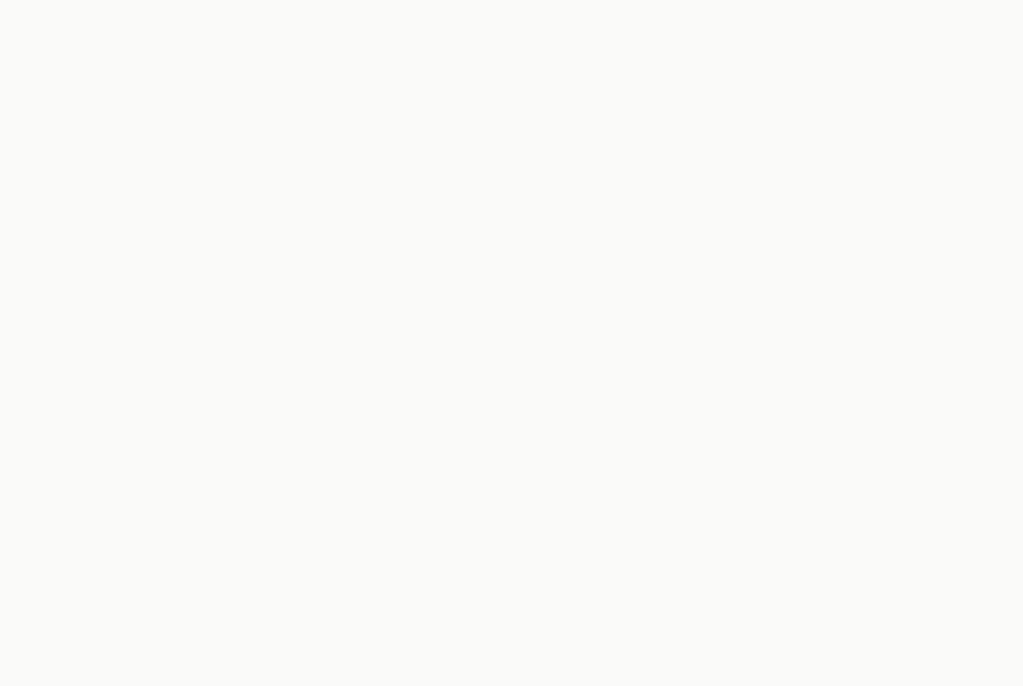
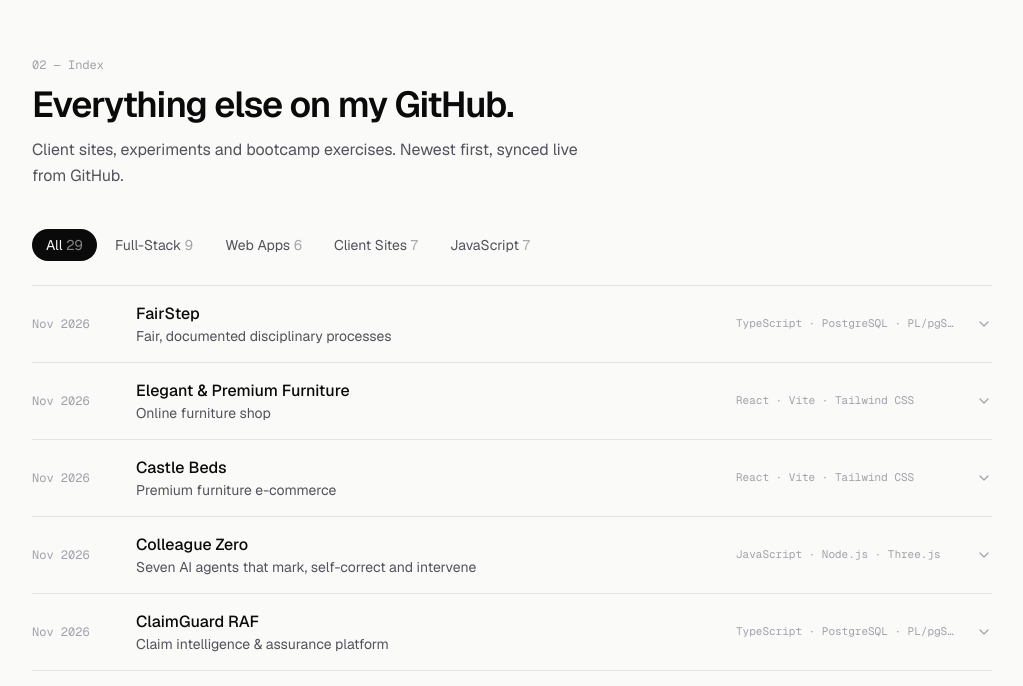
Before and after one commit to mandlenkosii/myportfoliowebsite, a React (Vite) app: page / in a window 1280 px wide. Shown: the part 2111-2797 px from the top of the page, without its empty margins (128-1151 px from the left). Before the commit the page ends 2056 px from the top, so only its background shows below. Built offline with nearby package versions, Linux system fonts and the light colour scheme; no server answers.

Commit message:
Add project index with sliding tabs and expandable rows
Every public repo in a compact, newest-first list. Category tabs use a
shared-layout pill, rows expand with a grid-rows height transition to
show the description, stack and links, and long lists paginate.

```diff
--- a/src/App.tsx
+++ b/src/App.tsx
@@ -1,5 +1,6 @@
 import Dock from './components/Dock'
 import Hero from './components/Hero'
+import ProjectIndex from './components/ProjectIndex'
 import SelectedWork from './components/SelectedWork'
 import { useGitHub } from './hooks/useGitHub'
 import { useTheme } from './hooks/useTheme'
@@ -14,6 +15,7 @@ export default function App() {
       <main className="relative mx-auto max-w-5xl px-5 md:px-8">
         <Hero projects={data.projects} dark={theme === 'dark'} />
         <SelectedWork projects={data.projects} />
+        <ProjectIndex projects={data.projects} />
       </main>
       <Dock />
     </div>
--- /dev/null
+++ b/src/components/ProjectIndex.tsx
@@ -0,0 +1,108 @@
+import { AnimatePresence, motion } from 'motion/react'
+import { useMemo, useState } from 'react'
+import { profile } from '../config'
+import type { Category, Project } from '../data/projects'
+import { formatMonth } from '../lib'
+import Section from './Section'
+import { ChevronIcon, ExternalIcon, GitHubIcon } from './icons'
+
+const TABS: ('All' | Category)[] = ['All', 'Full-Stack', 'Web Apps', 'Client Sites', 'JavaScript']
+const PAGE = 10
+
+function Row({ p, open, onToggle }: { p: Project; open: boolean; onToggle: () => void }) {
+  return (
+    <motion.li layout="position" initial={{ opacity: 0 }} animate={{ opacity: 1 }} exit={{ opacity: 0 }} className="border-b border-line">
+      <button onClick={onToggle} aria-expanded={open} className="group grid w-full grid-cols-[4.5rem_1fr_auto] items-center gap-4 py-4 text-left md:grid-cols-[5.5rem_1fr_14rem_auto]">
+        <span className="font-mono text-xs text-subtle">{formatMonth(p.created)}</span>
+        <span className="min-w-0">
+          <span className="flex items-center gap-2 font-medium transition-colors group-hover:text-accent">
+            {p.title}
+            {p.auto && <span className="rounded-full bg-accent-soft px-1.5 py-px text-[10px] text-accent">new</span>}
+          </span>
+          <span className="block truncate text-sm text-muted">{p.tagline}</span>
+        </span>
+        <span className="hidden truncate font-mono text-[11px] text-subtle md:block">{p.tech.slice(0, 3).join(' · ')}</span>
+        <ChevronIcon className={`size-4 text-subtle transition-transform duration-300 ${open ? 'rotate-180' : ''}`} />
+      </button>
+
+      {/* grid-rows trick animates height without measuring */}
+      <div className={`grid transition-[grid-template-rows] duration-300 ease-out ${open ? 'grid-rows-[1fr]' : 'grid-rows-[0fr]'}`}>
+        <div className="overflow-hidden">
+          <div className="pb-6 md:pl-[6.5rem]">
+            <p className="max-w-2xl text-sm leading-relaxed text-muted">{p.description}</p>
+            <div className="mt-4 flex flex-wrap items-center gap-2">
+              {p.live && (
+                <a href={p.live} target="_blank" rel="noreferrer" className="inline-flex items-center gap-1.5 rounded-full bg-fg px-3.5 py-1.5 text-xs font-medium text-bg">
+                  Live site <ExternalIcon className="size-3" />
+                </a>
+              )}
+              <a
+                href={`${profile.links.github}/${p.repo}`}
+                target="_blank"
+                rel="noreferrer"
+                className="inline-flex items-center gap-1.5 rounded-full border border-line px-3.5 py-1.5 text-xs font-medium hover:bg-card-hover"
+              >
+                <GitHubIcon className="size-3.5" /> Code
+              </a>
+              <span className="ml-1 text-xs text-subtle">{p.tech.join(', ')}</span>
+            </div>
+          </div>
+        </div>
+      </div>
+    </motion.li>
+  )
+}
+
+export default function ProjectIndex({ projects }: { projects: Project[] }) {
+  const [tab, setTab] = useState<(typeof TABS)[number]>('All')
+  const [open, setOpen] = useState<string | null>(null)
+  const [all, setAll] = useState(false)
+
+  const counts = useMemo(() => Object.fromEntries(TABS.map((t) => [t, t === 'All' ? projects.length : projects.filter((p) => p.category === t).length])), [projects])
+  const list = useMemo(
+    () => projects.filter((p) => tab === 'All' || p.category === tab).sort((a, b) => b.created.localeCompare(a.created)),
+    [projects, tab],
+  )
+  const shown = all ? list : list.slice(0, PAGE)
+
+  return (
+    <Section id="projects" eyebrow="02 — Index" title="Everything else on my GitHub." intro="Client sites, experiments and bootcamp exercises. Newest first, synced live from GitHub.">
+      {/* sliding pill tabs */}
+      <div role="tablist" className="-mx-1 flex gap-1 overflow-x-auto px-1 pb-2">
+        {TABS.map((t) => (
+          <button
+            key={t}
+            role="tab"
+            aria-selected={tab === t}
+            onClick={() => {
+              setTab(t)
+              setOpen(null)
+            }}
+            className={`relative shrink-0 rounded-full px-3.5 py-1.5 text-sm transition-colors ${tab === t ? 'text-bg' : 'text-muted hover:text-fg'}`}
+          >
+            {tab === t && <motion.span layoutId="tab-pill" className="absolute inset-0 rounded-full bg-fg" transition={{ type: 'spring', stiffness: 420, damping: 34 }} />}
+            <span className="relative">
+              {t} <span className="opacity-50">{counts[t]}</span>
+            </span>
+          </button>
+        ))}
+      </div>
+
+      <ul className="mt-4 border-t border-line">
+        <AnimatePresence initial={false} mode="popLayout">
+          {shown.map((p) => (
+            <Row key={p.repo} p={p} open={open === p.repo} onToggle={() => setOpen((o) => (o === p.repo ? null : p.repo))} />
+          ))}
+        </AnimatePresence>
+      </ul>
+
+      {list.length > PAGE && (
+        <div className="mt-6 text-center">
+          <button onClick={() => setAll((a) => !a)} className="rounded-full border border-line px-4 py-2 text-sm text-muted transition-colors hover:bg-card-hover hover:text-fg">
+            {all ? 'Show less' : `Show ${list.length - PAGE} more`}
+          </button>
+        </div>
+      )}
+    </Section>
+  )
+}
```
